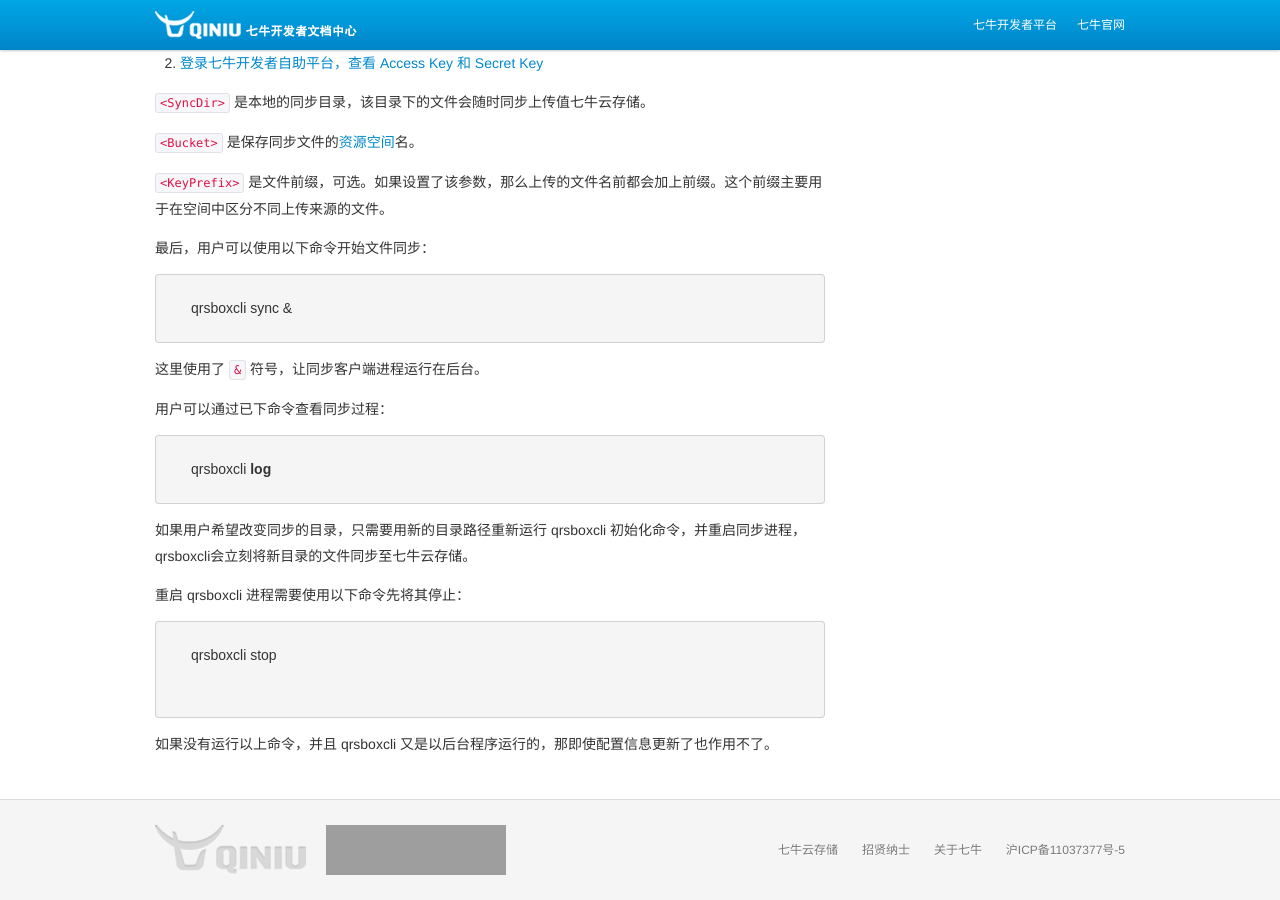
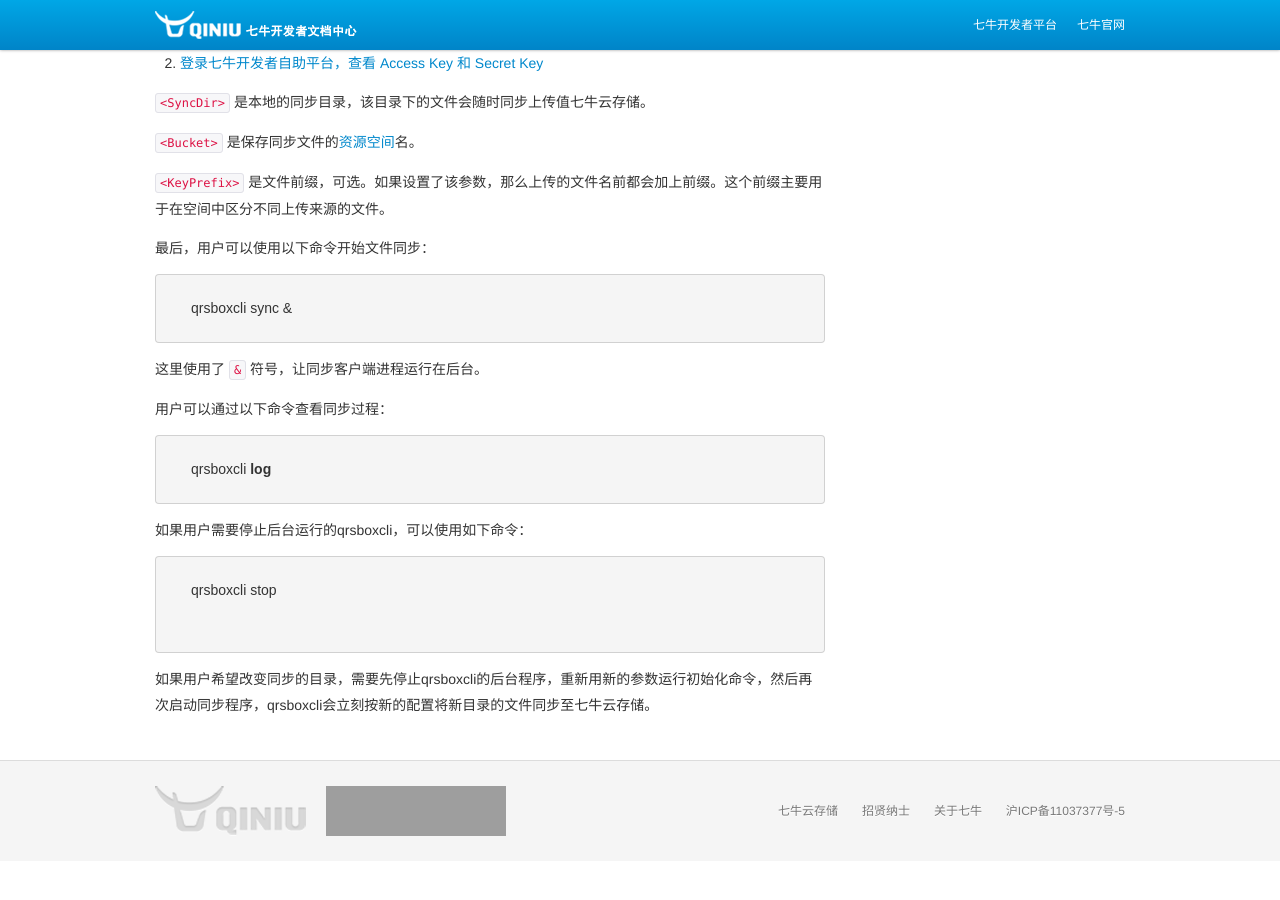
Before and after one commit to qiniu/docs.qiniu.com, a Jekyll site: the page built from tools/qrsbox-cli.markdown, in a window 1280 px wide and 900 px high, scrolled down 2414 px. Built offline with Jekyll 4.4.1, drawn with Linux system fonts in a browser that asks for light colours; nearby versions of some CDN libraries; library files that are not in the unit come from our copies; after the commit the page ends 3275 px from its top, so only the background shows below that; grey boxes are pictures that could not be loaded.

Commit message:
fix words of qrsbox doc

````diff
--- a/tools/qrsbox-cli.markdown
+++ b/tools/qrsbox-cli.markdown
@@ -87,20 +87,17 @@
 
 这里使用了 `&` 符号，让同步客户端进程运行在后台。
 
-用户可以通过已下命令查看同步过程：
+用户可以通过以下命令查看同步过程：
 
 ```
     qrsboxcli log
 ```
 
-如果用户希望改变同步的目录，只需要用新的目录路径重新运行 qrsboxcli 初始化命令，并重启同步进程，qrsboxcli会立刻将新目录的文件同步至七牛云存储。
-
-
-重启 qrsboxcli 进程需要使用以下命令先将其停止：
+如果用户需要停止后台运行的qrsboxcli，可以使用如下命令：
 
 ```
     qrsboxcli stop
 
 ```
 
-如果没有运行以上命令，并且 qrsboxcli 又是以后台程序运行的，那即使配置信息更新了也作用不了。
+如果用户希望改变同步的目录，需要先停止qrsboxcli的后台程序，重新用新的参数运行初始化命令，然后再次启动同步程序，qrsboxcli会立刻按新的配置将新目录的文件同步至七牛云存储。
````
